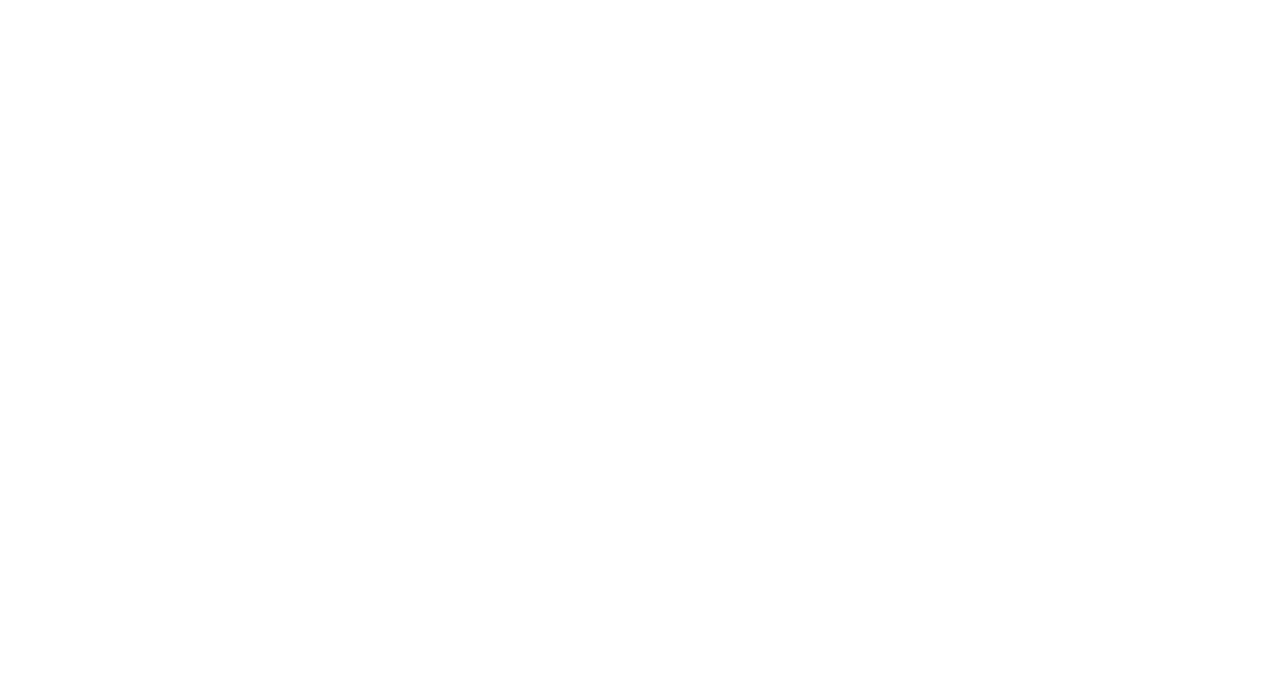
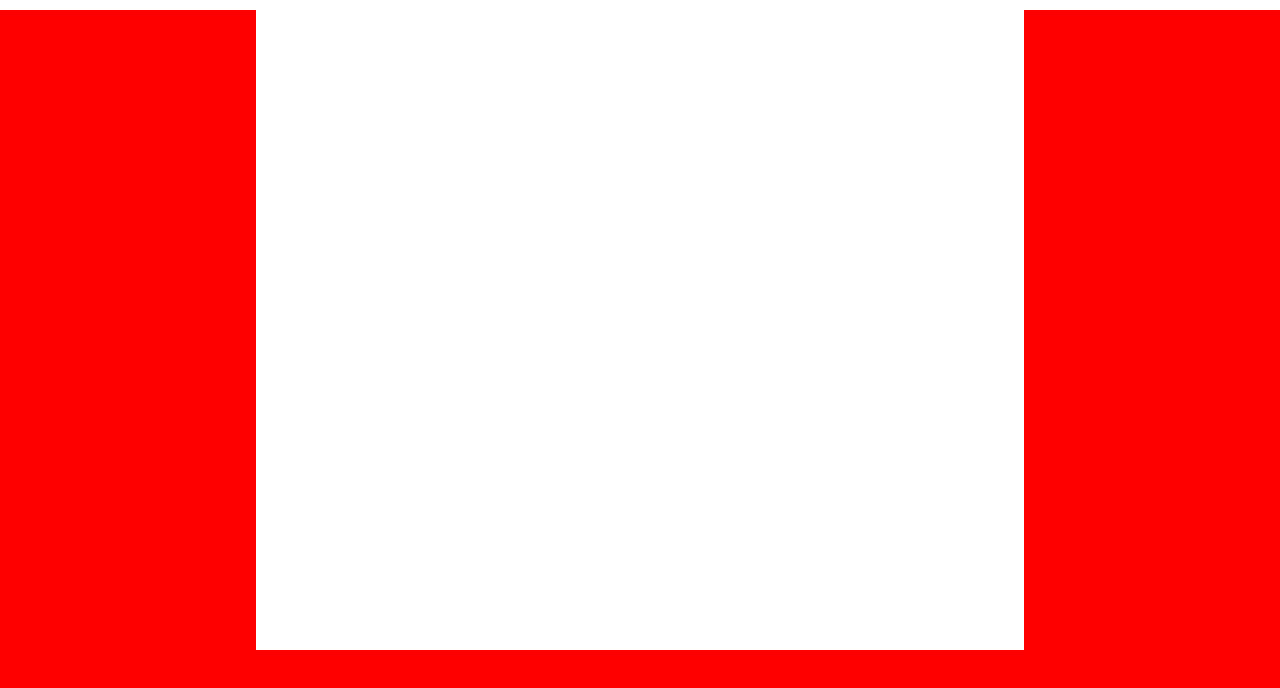
Before and after one commit to BrunoZunino/ReactPedidoYA, a React (Create React App) app in the folder my-app/: page /register in a window 1280 px wide. Shown: the top 688 px of the page. Built offline with nearby package versions, Linux system fonts and the light colour scheme; the HTML template or start-up script is replaced by a standard one.

Commit message:
Subo error en el margin top y clases

```diff
--- a/my-app/src/App.js
+++ b/my-app/src/App.js
@@ -3,11 +3,13 @@
 import { BrowserRouter as Router, Route, Link } from "react-router-dom";
 import Login from './screens/Login/login.js';
 import Home from './screens/Home/home.js';
+import Register from './screens/Register/register.js'
 
 function App() {
   return (
     <Router>
       <Route path="/login" component={Login} />
+      <Route path="/register" component={Register}/>
       <Route path="/home" component={Home} />
     </Router>
   );
--- a/my-app/src/screens/Home/home.css
+++ b/my-app/src/screens/Home/home.css
@@ -1,6 +1,5 @@
 .background{
     width: 100vw;
     height: 100vh;
-    background-image: url("../../images/logo.png");
     background-size: 100% 110%;
 }
--- a/my-app/src/screens/Login/login.css
+++ b/my-app/src/screens/Login/login.css
@@ -20,7 +20,7 @@
   background-size: 40vw 120vh;
 }
 
-.container{
+.containerLogin{
   width: 60vw;
   height: 100vh;
   background:rgba(255, 255, 255);
--- a/my-app/src/screens/Login/login.js
+++ b/my-app/src/screens/Login/login.js
@@ -1,5 +1,5 @@
 import React from 'react';
-import styles from './login.css';
+import Styles from './login.css';
 import ReactDOMServer from 'react-dom/server';
 import { Redirect } from 'react-router-dom';
 
@@ -20,7 +20,7 @@
   goHome = () => {
     // to send info to the server, we need to make a post.
     // control of data with ifs.
-    // window.location.href = 'http://localhost:3000/home';
+    window.location.href = 'http://localhost:3000/home';
 
     var BodyString = {
       method: 'POST',
@@ -41,7 +41,7 @@
     console.log('pass: ', this.state.pass);
     return (
       <div class="main">
-        <div class="container">
+        <div class="containerLogin">
           <div>
             <img class="logo" src={require('../../images/logo.png')} />
           </div>
--- /dev/null
+++ b/my-app/src/screens/Register/register.css
@@ -0,0 +1,14 @@
+.backgroundRegister{
+    background-color: red;
+    width: 100vw;
+    height: 100vh;
+}
+
+.containerRegister{
+  width: 60vw;
+  height: 80vh;
+  background:rgba(255, 255, 255);
+  margin-left: auto;
+  margin-right: auto;
+  margin-top: 10px;
+}
--- /dev/null
+++ b/my-app/src/screens/Register/register.js
@@ -0,0 +1,25 @@
+import React from 'react';
+import Styles from './register.css';
+import ReactDOMServer from 'react-dom/server';
+import { Redirect } from 'react-router-dom';
+
+class Register extends React.Component {
+  constructor(props){
+    super(props);
+    };
+
+
+  render(){
+    return (
+        <div class="backgroundRegister">
+            <div class="containerRegister">
+
+            </div>
+        </div>
+    );
+  }
+}
+
+
+
+export default Register;
```
